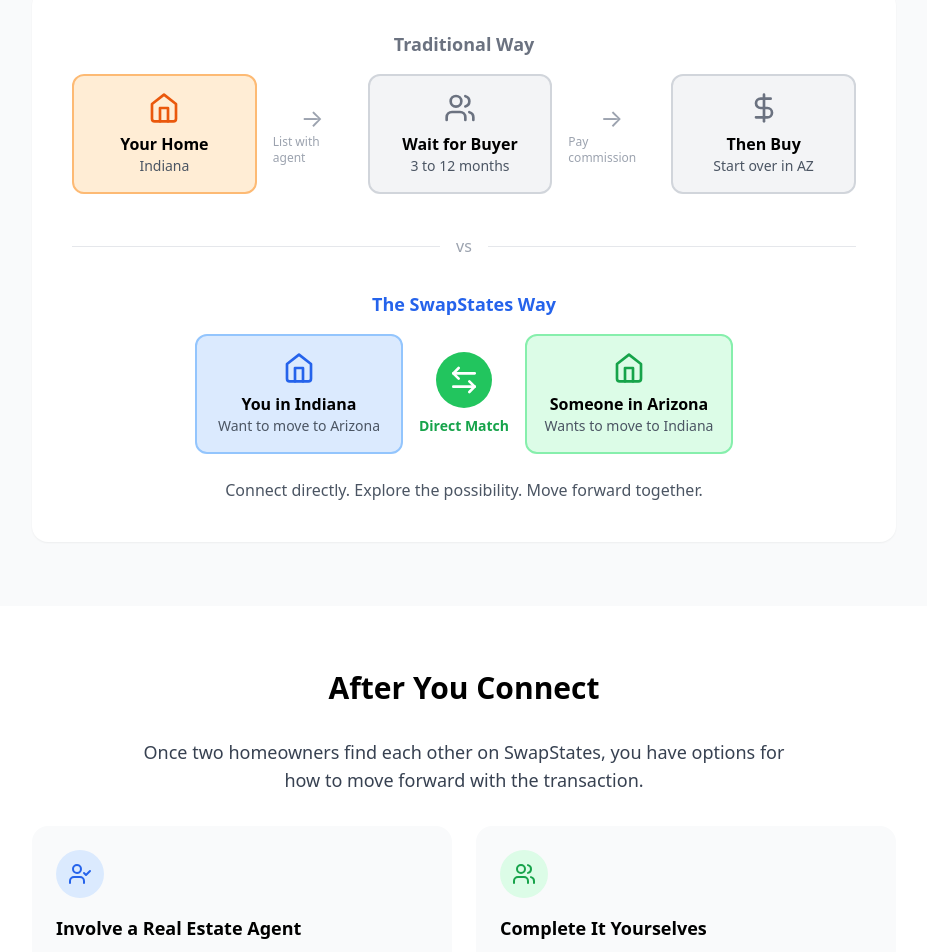
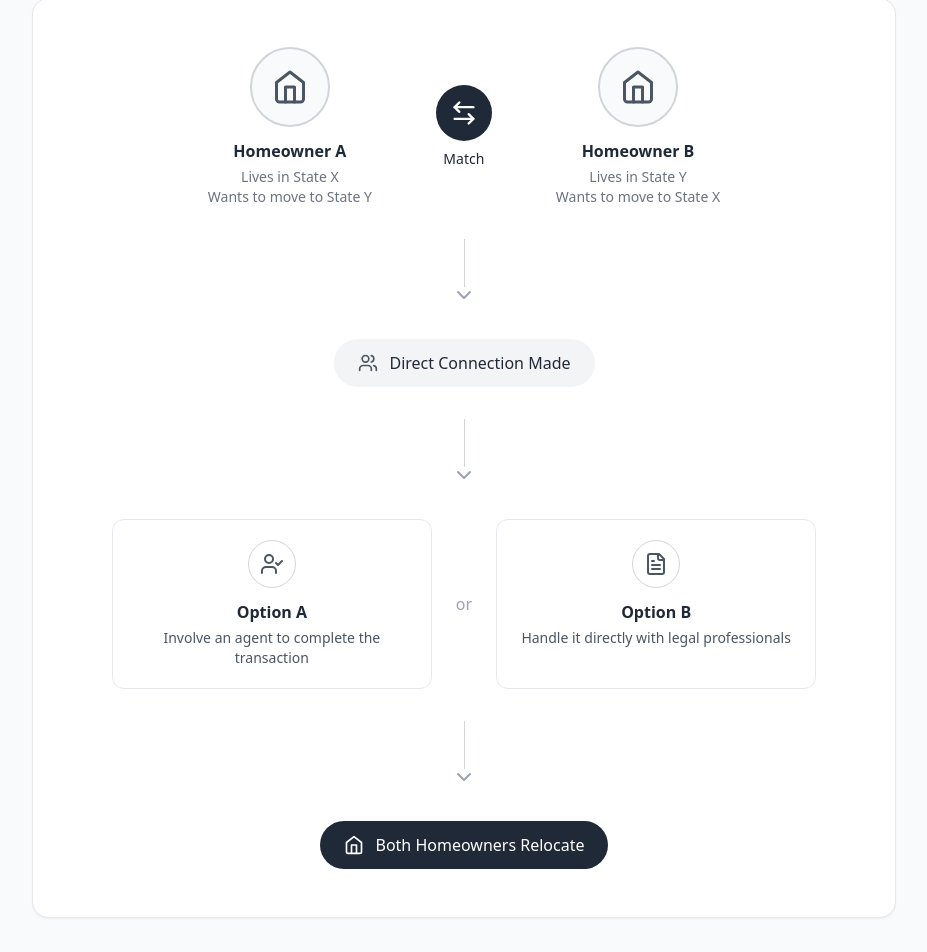
Before and after one commit to hghitan-pixel/swapstates, a Next.js app: page /about in a window 1280 px wide. Shown: the part 1066-2018 px from the top of the page, without its empty margins (176-1103 px from the left). Built offline with nearby package versions, Linux system fonts and the light colour scheme.

Commit message:
Update page.js

```diff
--- a/app/about/page.js
+++ b/app/about/page.js
@@ -1,8 +1,8 @@
- 'use client'
+'use client'
 
 import { useState } from 'react'
 import Link from 'next/link'
-import { ArrowLeftRight, Menu, X, Home, DollarSign, Clock, Users, ArrowRight, UserCheck } from 'lucide-react'
+import { ArrowLeftRight, Menu, X, Home, Users, ArrowRight, UserCheck, Clock, Building, FileText, ChevronDown } from 'lucide-react'
 
 function Navigation() {
   const [menuOpen, setMenuOpen] = useState(false)
@@ -72,11 +72,11 @@ export default function AboutPage() {
 
             <div className="text-gray-700 space-y-4 text-lg leading-relaxed">
               <p>
-                Hi, I'm Mr. H. I started SwapStates while going through the process of relocating from Indiana to Arizona.
+                Hi, I'm Mr. H. I started SwapStates while going through the process of relocating to another state.
               </p>
 
               <p>
-                During that experience, I noticed something interesting. While I was looking to move to Arizona, there were people in Arizona looking to move to places like Indiana. We were essentially looking in opposite directions.
+                During that experience, I noticed something interesting. While I was looking to move to a new state, there were people in that state looking to move to where I lived. We were essentially looking in opposite directions.
               </p>
 
               <p>
@@ -97,80 +97,102 @@ export default function AboutPage() {
         {/* How It Works Diagram */}
         <section className="py-12 md:py-16 bg-gray-50">
           <div className="max-w-4xl mx-auto px-4">
-            <h2 className="text-2xl md:text-3xl font-bold text-center mb-10">How SwapStates Works</h2>
+            <h2 className="text-2xl md:text-3xl font-bold text-center mb-12">How SwapStates Works</h2>
 
-            {/* Diagram */}
-            <div className="bg-white rounded-2xl shadow-sm p-6 md:p-10">
+            {/* Professional Diagram */}
+            <div className="bg-white rounded-2xl shadow-sm border border-gray-200 p-8 md:p-12">
 
-              {/* Traditional Way */}
-              <div className="mb-10">
-                <h3 className="text-lg font-semibold text-gray-500 mb-4 text-center">Traditional Way</h3>
-                <div className="flex flex-col md:flex-row items-center justify-center gap-4">
-                  <div className="bg-orange-100 border-2 border-orange-300 rounded-xl p-4 text-center w-full md:w-48">
-                    <Home className="w-8 h-8 text-orange-600 mx-auto mb-2" />
-                    <p className="font-semibold">Your Home</p>
-                    <p className="text-sm text-gray-600">Indiana</p>
+              {/* Step 1: Two Homeowners */}
+              <div className="flex flex-col md:flex-row items-center justify-center gap-8 md:gap-16">
+                <div className="text-center">
+                  <div className="w-20 h-20 border-2 border-gray-300 rounded-full flex items-center justify-center mx-auto mb-3 bg-gray-50">
+                    <Home className="w-9 h-9 text-gray-600" />
                   </div>
+                  <p className="font-semibold text-gray-800">Homeowner A</p>
+                  <p className="text-sm text-gray-500 mt-1">Lives in State X</p>
+                  <p className="text-sm text-gray-500">Wants to move to State Y</p>
+                </div>
 
-                  <div className="flex flex-col items-center text-gray-400">
-                    <span className="text-2xl">→</span>
-                    <span className="text-xs">List with agent</span>
+                <div className="flex flex-col items-center">
+                  <div className="w-14 h-14 bg-gray-800 rounded-full flex items-center justify-center">
+                    <ArrowLeftRight className="w-7 h-7 text-white" />
                   </div>
+                  <p className="text-sm font-medium text-gray-800 mt-2">Match</p>
+                </div>
 
-                  <div className="bg-gray-100 border-2 border-gray-300 rounded-xl p-4 text-center w-full md:w-48">
-                    <Users className="w-8 h-8 text-gray-500 mx-auto mb-2" />
-                    <p className="font-semibold">Wait for Buyer</p>
-                    <p className="text-sm text-gray-600">3 to 12 months</p>
+                <div className="text-center">
+                  <div className="w-20 h-20 border-2 border-gray-300 rounded-full flex items-center justify-center mx-auto mb-3 bg-gray-50">
+                    <Home className="w-9 h-9 text-gray-600" />
                   </div>
-
-                  <div className="flex flex-col items-center text-gray-400">
-                    <span className="text-2xl">→</span>
-                    <span className="text-xs">Pay commission</span>
-                  </div>
-
-                  <div className="bg-gray-100 border-2 border-gray-300 rounded-xl p-4 text-center w-full md:w-48">
-                    <DollarSign className="w-8 h-8 text-gray-500 mx-auto mb-2" />
-                    <p className="font-semibold">Then Buy</p>
-                    <p className="text-sm text-gray-600">Start over in AZ</p>
-                  </div>
+                  <p className="font-semibold text-gray-800">Homeowner B</p>
+                  <p className="text-sm text-gray-500 mt-1">Lives in State Y</p>
+                  <p className="text-sm text-gray-500">Wants to move to State X</p>
                 </div>
               </div>
 
-              {/* Divider */}
-              <div className="flex items-center gap-4 my-8">
-                <div className="flex-1 h-px bg-gray-200"></div>
-                <span className="text-gray-400 font-medium">vs</span>
-                <div className="flex-1 h-px bg-gray-200"></div>
+              {/* Arrow Down */}
+              <div className="flex justify-center my-8">
+                <div className="flex flex-col items-center">
+                  <div className="w-px h-12 bg-gray-300"></div>
+                  <ChevronDown className="w-6 h-6 text-gray-400 -mt-1" />
+                </div>
               </div>
 
-              {/* SwapStates Way */}
-              <div>
-                <h3 className="text-lg font-semibold text-blue-600 mb-4 text-center">The SwapStates Way</h3>
-                <div className="flex flex-col md:flex-row items-center justify-center gap-4">
-                  <div className="bg-blue-100 border-2 border-blue-300 rounded-xl p-4 text-center w-full md:w-52">
-                    <Home className="w-8 h-8 text-blue-600 mx-auto mb-2" />
-                    <p className="font-semibold">You in Indiana</p>
-                    <p className="text-sm text-gray-600">Want to move to Arizona</p>
+              {/* Step 2: Connection */}
+              <div className="text-center mb-8">
+                <div className="inline-flex items-center gap-3 bg-gray-100 px-6 py-3 rounded-full">
+                  <Users className="w-5 h-5 text-gray-600" />
+                  <span className="font-medium text-gray-800">Direct Connection Made</span>
+                </div>
+              </div>
+
+              {/* Arrow Down */}
+              <div className="flex justify-center mb-8">
+                <div className="flex flex-col items-center">
+                  <div className="w-px h-12 bg-gray-300"></div>
+                  <ChevronDown className="w-6 h-6 text-gray-400 -mt-1" />
+                </div>
+              </div>
+
+              {/* Step 3: Two Options */}
+              <div className="flex flex-col md:flex-row items-stretch justify-center gap-6">
+                <div className="flex-1 border border-gray-200 rounded-xl p-5 text-center max-w-xs mx-auto md:mx-0">
+                  <div className="w-12 h-12 border border-gray-300 rounded-full flex items-center justify-center mx-auto mb-3">
+                    <UserCheck className="w-6 h-6 text-gray-600" />
                   </div>
-
-                  <div className="flex flex-col items-center">
-                    <div className="bg-green-500 text-white rounded-full p-3">
-                      <ArrowLeftRight className="w-8 h-8" />
-                    </div>
-                    <span className="text-sm font-semibold text-green-600 mt-2">Direct Match</span>
-                  </div>
-
-                  <div className="bg-green-100 border-2 border-green-300 rounded-xl p-4 text-center w-full md:w-52">
-                    <Home className="w-8 h-8 text-green-600 mx-auto mb-2" />
-                    <p className="font-semibold">Someone in Arizona</p>
-                    <p className="text-sm text-gray-600">Wants to move to Indiana</p>
-                  </div>
+                  <p className="font-semibold text-gray-800 mb-1">Option A</p>
+                  <p className="text-sm text-gray-600">Involve an agent to complete the transaction</p>
                 </div>
 
-                <div className="text-center mt-6">
-                  <p className="text-gray-600">Connect directly. Explore the possibility. Move forward together.</p>
+                <div className="flex items-center justify-center">
+                  <span className="text-gray-400 font-medium">or</span>
+                </div>
+
+                <div className="flex-1 border border-gray-200 rounded-xl p-5 text-center max-w-xs mx-auto md:mx-0">
+                  <div className="w-12 h-12 border border-gray-300 rounded-full flex items-center justify-center mx-auto mb-3">
+                    <FileText className="w-6 h-6 text-gray-600" />
+                  </div>
+                  <p className="font-semibold text-gray-800 mb-1">Option B</p>
+                  <p className="text-sm text-gray-600">Handle it directly with legal professionals</p>
                 </div>
               </div>
+
+              {/* Arrow Down */}
+              <div className="flex justify-center my-8">
+                <div className="flex flex-col items-center">
+                  <div className="w-px h-12 bg-gray-300"></div>
+                  <ChevronDown className="w-6 h-6 text-gray-400 -mt-1" />
+                </div>
+              </div>
+
+              {/* Final Step */}
+              <div className="text-center">
+                <div className="inline-flex items-center gap-3 bg-gray-800 text-white px-6 py-3 rounded-full">
+                  <Home className="w-5 h-5" />
+                  <span className="font-medium">Both Homeowners Relocate</span>
+                </div>
+              </div>
+
             </div>
           </div>
         </section>
@@ -185,9 +207,9 @@ export default function AboutPage() {
             </p>
 
             <div className="grid md:grid-cols-2 gap-6">
-              <div className="bg-gray-50 rounded-2xl p-6">
-                <div className="w-12 h-12 bg-blue-100 rounded-full flex items-center justify-center mb-4">
-                  <UserCheck className="w-6 h-6 text-blue-600" />
+              <div className="border border-gray-200 rounded-xl p-6">
+                <div className="w-12 h-12 bg-gray-100 rounded-full flex items-center justify-center mb-4">
+                  <UserCheck className="w-6 h-6 text-gray-700" />
                 </div>
                 <h3 className="font-semibold text-lg mb-2">Involve a Real Estate Agent</h3>
                 <p className="text-gray-600">
@@ -195,9 +217,9 @@ export default function AboutPage() {
                 </p>
               </div>
 
-              <div className="bg-gray-50 rounded-2xl p-6">
-                <div className="w-12 h-12 bg-green-100 rounded-full flex items-center justify-center mb-4">
-                  <Users className="w-6 h-6 text-green-600" />
+              <div className="border border-gray-200 rounded-xl p-6">
+                <div className="w-12 h-12 bg-gray-100 rounded-full flex items-center justify-center mb-4">
+                  <FileText className="w-6 h-6 text-gray-700" />
                 </div>
                 <h3 className="font-semibold text-lg mb-2">Complete It Yourselves</h3>
                 <p className="text-gray-600">
@@ -218,25 +240,25 @@ export default function AboutPage() {
             <h2 className="text-2xl md:text-3xl font-bold text-center mb-8">What SwapStates Offers</h2>
 
             <div className="grid md:grid-cols-3 gap-6">
-              <div className="text-center p-6 bg-white rounded-2xl">
-                <div className="w-14 h-14 bg-blue-100 rounded-full flex items-center justify-center mx-auto mb-4">
-                  <Users className="w-7 h-7 text-blue-600" />
+              <div className="text-center p-6 bg-white rounded-xl border border-gray-200">
+                <div className="w-14 h-14 bg-gray-100 rounded-full flex items-center justify-center mx-auto mb-4">
+                  <Users className="w-7 h-7 text-gray-700" />
                 </div>
                 <h3 className="font-semibold text-lg mb-2">Direct Connections</h3>
                 <p className="text-gray-600">A space for homeowners to find and connect with others who are moving in the opposite direction.</p>
               </div>
 
-              <div className="text-center p-6 bg-white rounded-2xl">
-                <div className="w-14 h-14 bg-blue-100 rounded-full flex items-center justify-center mx-auto mb-4">
-                  <Home className="w-7 h-7 text-blue-600" />
+              <div className="text-center p-6 bg-white rounded-xl border border-gray-200">
+                <div className="w-14 h-14 bg-gray-100 rounded-full flex items-center justify-center mx-auto mb-4">
+                  <Home className="w-7 h-7 text-gray-700" />
                 </div>
                 <h3 className="font-semibold text-lg mb-2">Simple Listings</h3>
                 <p className="text-gray-600">Share your home details and where you would like to move. Browse others doing the same.</p>
               </div>
 
-              <div className="text-center p-6 bg-white rounded-2xl">
-                <div className="w-14 h-14 bg-blue-100 rounded-full flex items-center justify-center mx-auto mb-4">
-                  <Clock className="w-7 h-7 text-blue-600" />
+              <div className="text-center p-6 bg-white rounded-xl border border-gray-200">
+                <div className="w-14 h-14 bg-gray-100 rounded-full flex items-center justify-center mx-auto mb-4">
+                  <Clock className="w-7 h-7 text-gray-700" />
                 </div>
                 <h3 className="font-semibold text-lg mb-2">Your Timeline</h3>
                 <p className="text-gray-600">No pressure. Explore at your own pace and reach out when you find someone interesting.</p>
```
